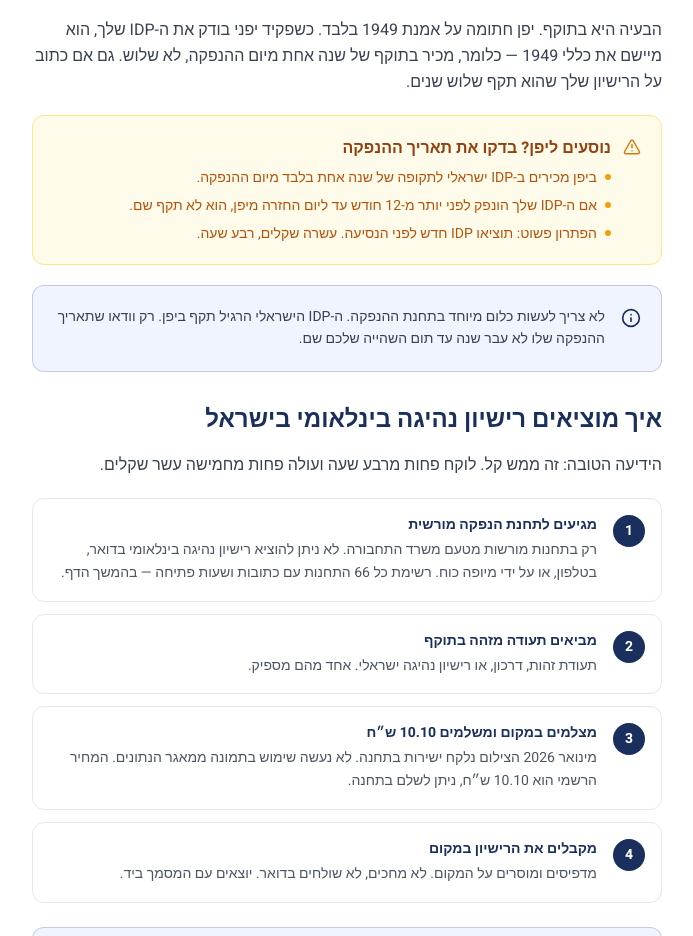
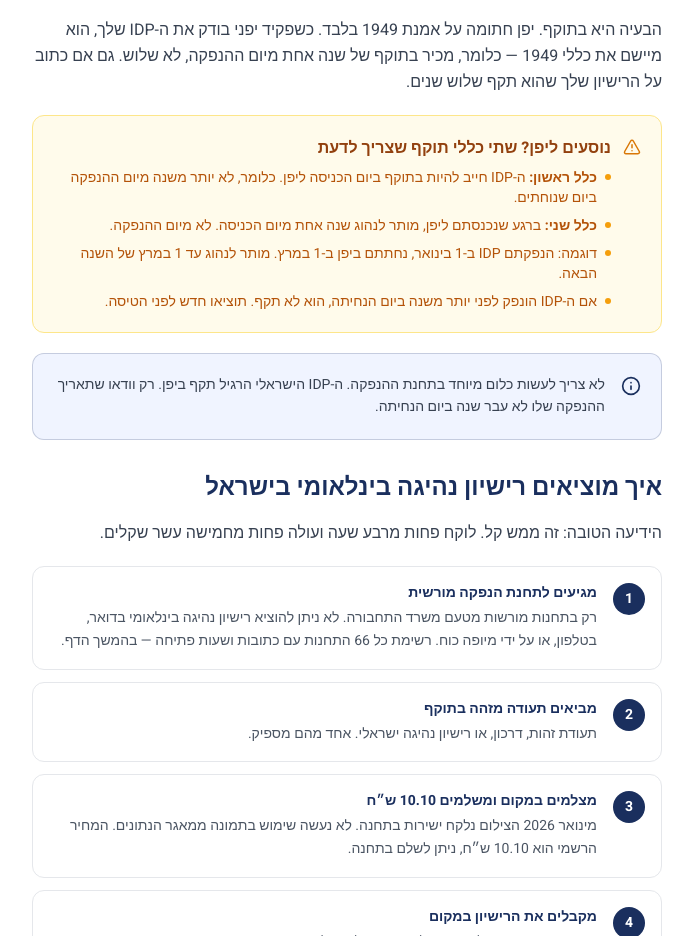
Before and after one commit to Shmulix/derekh-agav, a Next.js app: page /posts/international-driving-permit in a window 1280 px wide. Shown: the part 3960-4896 px from the top of the page, without its empty margins (278-971 px from the left). Built offline with nearby package versions, Linux system fonts and the light colour scheme.

Commit message:
IDP post: Japan - add dual validity rule (1yr from issue + 1yr from entry)

```diff
--- a/app/posts/international-driving-permit/page.tsx
+++ b/app/posts/international-driving-permit/page.tsx
@@ -391,11 +391,12 @@ export default function InternationalDrivingLicensePost() {
                 <div className="flex items-start gap-3">
                   <AlertTriangle size={18} className="text-amber-600 flex-shrink-0 mt-0.5" />
                   <div>
-                    <p className="font-bold text-amber-800 mb-2">נוסעים ליפן? בדקו את תאריך ההנפקה</p>
+                    <p className="font-bold text-amber-800 mb-2">נוסעים ליפן? שתי כללי תוקף שצריך לדעת</p>
                     <ul className="space-y-2 text-sm text-amber-700">
-                      <li className="flex items-start gap-2"><span className="w-1.5 h-1.5 rounded-full bg-amber-500 flex-shrink-0 mt-1.5" /><span>ביפן מכירים ב-IDP ישראלי לתקופה של שנה אחת בלבד מיום ההנפקה.</span></li>
-                      <li className="flex items-start gap-2"><span className="w-1.5 h-1.5 rounded-full bg-amber-500 flex-shrink-0 mt-1.5" /><span>אם ה-IDP שלך הונפק לפני יותר מ-12 חודש עד ליום החזרה מיפן, הוא לא תקף שם.</span></li>
-                      <li className="flex items-start gap-2"><span className="w-1.5 h-1.5 rounded-full bg-amber-500 flex-shrink-0 mt-1.5" /><span>הפתרון פשוט: תוציאו IDP חדש לפני הנסיעה. עשרה שקלים, רבע שעה.</span></li>
+                      <li className="flex items-start gap-2"><span className="w-1.5 h-1.5 rounded-full bg-amber-500 flex-shrink-0 mt-1.5" /><span><strong>כלל ראשון:</strong> ה-IDP חייב להיות בתוקף ביום הכניסה ליפן. כלומר, לא יותר משנה מיום ההנפקה ביום שנוחתים.</span></li>
+                      <li className="flex items-start gap-2"><span className="w-1.5 h-1.5 rounded-full bg-amber-500 flex-shrink-0 mt-1.5" /><span><strong>כלל שני:</strong> ברגע שנכנסתם ליפן, מותר לנהוג שנה אחת מיום הכניסה. לא מיום ההנפקה.</span></li>
+                      <li className="flex items-start gap-2"><span className="w-1.5 h-1.5 rounded-full bg-amber-500 flex-shrink-0 mt-1.5" /><span>דוגמה: הנפקתם IDP ב-1 בינואר, נחתתם ביפן ב-1 במרץ. מותר לנהוג עד 1 במרץ של השנה הבאה.</span></li>
+                      <li className="flex items-start gap-2"><span className="w-1.5 h-1.5 rounded-full bg-amber-500 flex-shrink-0 mt-1.5" /><span>אם ה-IDP הונפק לפני יותר משנה ביום הנחיתה, הוא לא תקף. תוציאו חדש לפני הטיסה.</span></li>
                     </ul>
                   </div>
                 </div>
@@ -404,7 +405,7 @@ export default function InternationalDrivingLicensePost() {
               <div className="flex items-start gap-4 border border-navy/20 bg-[#f0f4ff] rounded-xl p-5 mb-8">
                 <Info size={20} className="text-navy flex-shrink-0 mt-0.5" />
                 <p className="text-sm text-gray-700 leading-relaxed">
-                  לא צריך לעשות כלום מיוחד בתחנת ההנפקה. ה-IDP הישראלי הרגיל תקף ביפן. רק וודאו שתאריך ההנפקה שלו לא עבר שנה עד תום השהייה שלכם שם.
+                  לא צריך לעשות כלום מיוחד בתחנת ההנפקה. ה-IDP הישראלי הרגיל תקף ביפן. רק וודאו שתאריך ההנפקה שלו לא עבר שנה ביום הנחיתה.
                 </p>
               </div>
 
```
